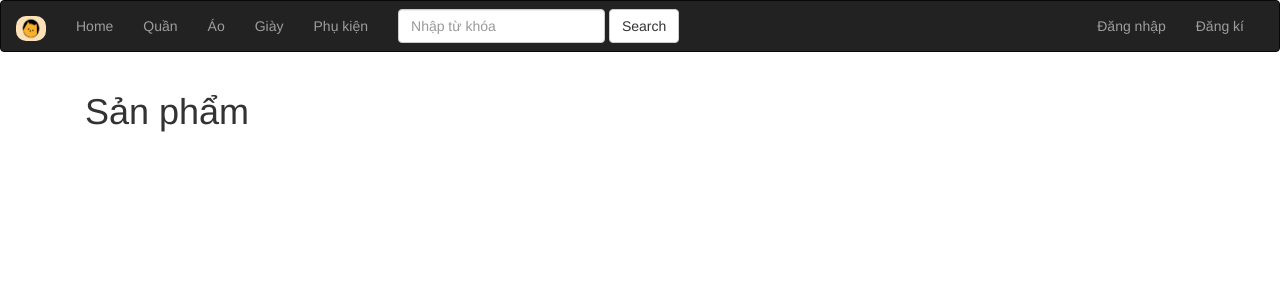
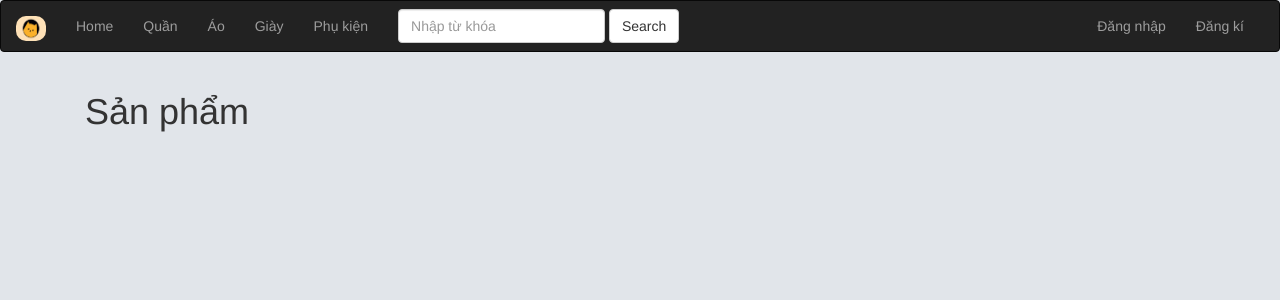
Before and after one commit to nhan-bui/Digital_fashion_shop, a Flask app: page / in a window 1280 px wide. Shown: the top 300 px of the page. Run offline with Flask 3, Linux system fonts and the light colour scheme; data that the repository does not hold is empty; some libraries are stand-ins or nearby versions.

Commit message:
css more

```diff
--- a/templates/index.html
+++ b/templates/index.html
@@ -13,7 +13,7 @@
   <div class="row">
     {% for p in products %}
     <a href="{{ url_for('product', product_id = p.id) }}">
-      <div class="col-md-3 col-xs-12" style="padding:5px">
+      <div class="col-md-2 col-md-4 col-sm-6 col-xs-12" style="padding:5px;margin-right:20px;">
 
           <div class="card" style="">
             <img class="image-container" src="{{p.image}}" alt="{{p.name}}">
--- a/templates/layout/base.html
+++ b/templates/layout/base.html
@@ -69,6 +69,8 @@
             display: inline-block;
             border-radius: 5px;
             margin-top:10px;
+            background-color: white;
+
         }
         .card:hover {
             background-color: #F0F8FF;
@@ -94,6 +96,9 @@
             border-radius: 5px;
             margin-top:10px;
         }
+        body {
+            background-color:#e1e5ea;
+        }
 
 
 
```
